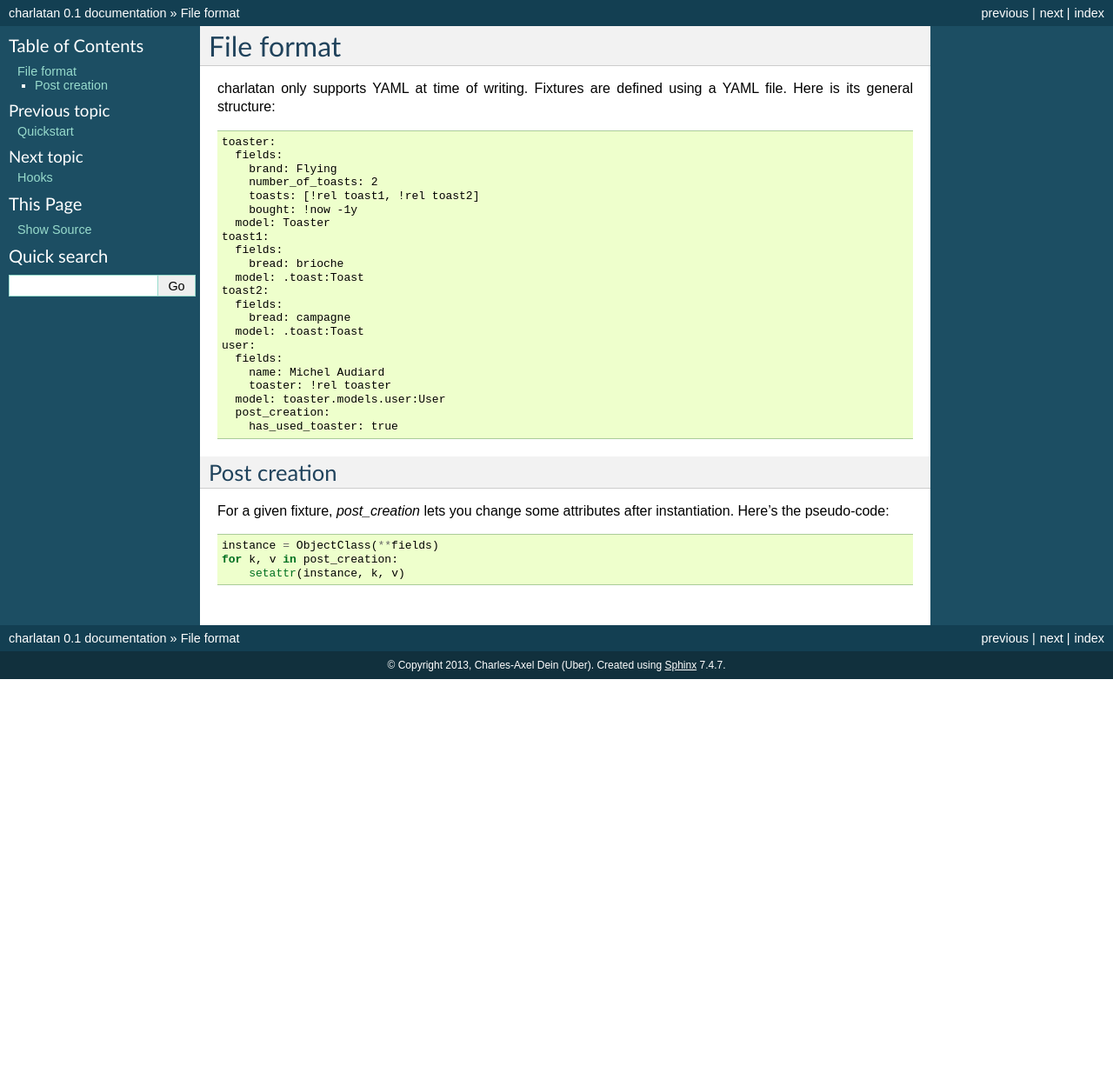
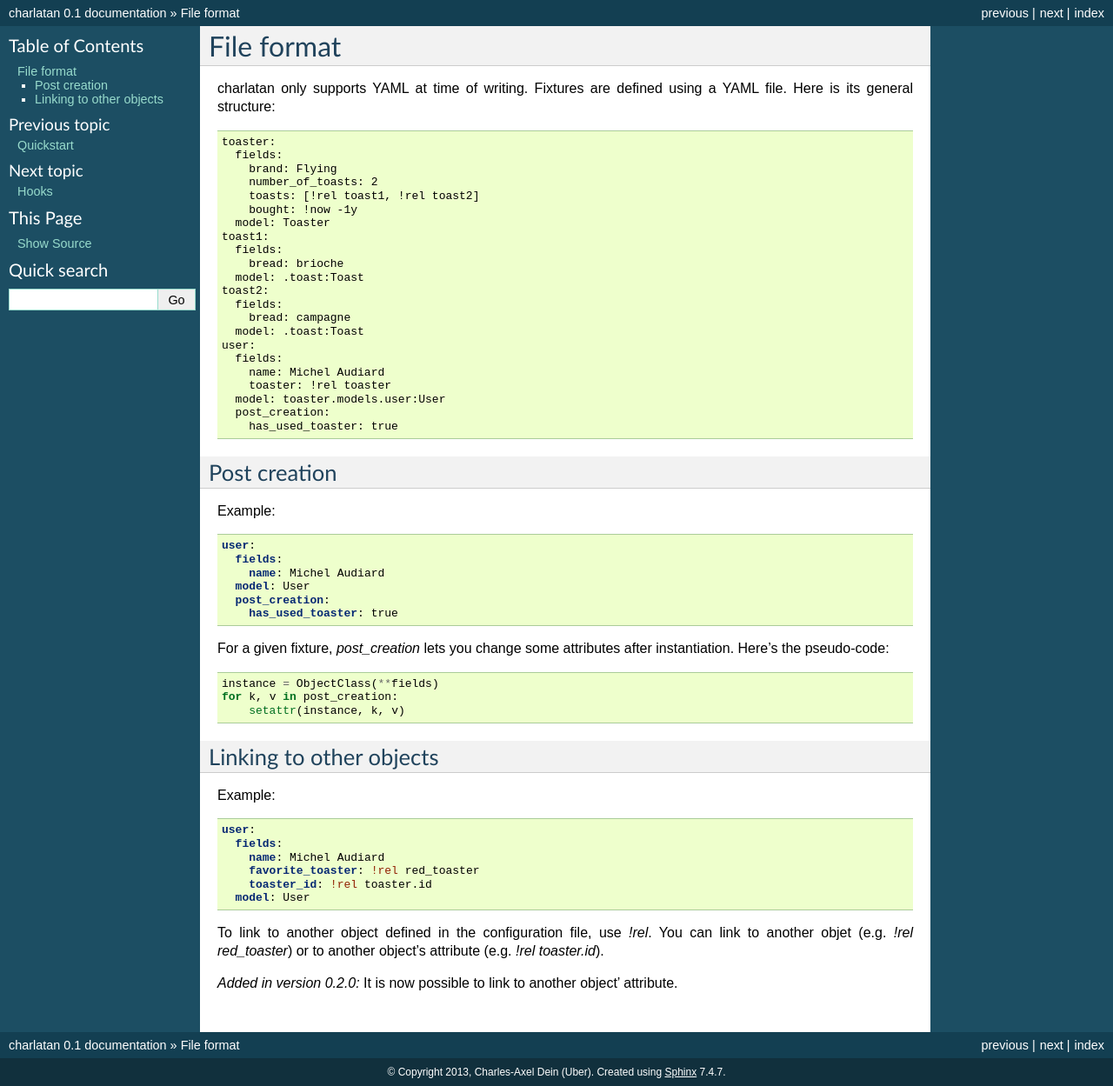
Before and after one commit to uber/charlatan, a Sphinx documentation site: the page built from docs/file-format.rst, in a window 1280 px wide. Shown: the whole page at 87% size. Built offline with Sphinx 7.4.7, drawn with Linux system fonts in a browser that asks for light colours; before the commit the page ends 900 px from its top, so only the background shows below that.

Commit message:
Improve documentation

```diff
--- a/README.rst
+++ b/README.rst
@@ -1,7 +1,7 @@
 Charlatan: Fixtures Made Easy
 =============================
 
-**A Python library to efficiently manage and install database fixtures**
+**Efficiently manage and install data fixtures**
 
 `Charlatan` is a library that you can use in your tests to create database
 fixtures. Its aim is to provide a pragmatic interface that focuses on making it
--- a/docs/file-format.rst
+++ b/docs/file-format.rst
@@ -4,13 +4,24 @@ File format
 charlatan only supports YAML at time of writing.
 Fixtures are defined using a YAML file. Here is its general structure:
 
-
 .. include:: examples/fixtures.yaml
     :code: yaml
 
+.. _post_creation:
 
 Post creation
 -------------
+
+Example:
+
+.. code-block:: yaml
+
+    user:
+      fields:
+        name: Michel Audiard
+      model: User
+      post_creation:
+        has_used_toaster: true
 
 For a given fixture, `post_creation` lets you change some attributes after
 instantiation. Here's the pseudo-code:
@@ -20,3 +31,24 @@ instantiation. Here's the pseudo-code:
     instance = ObjectClass(**fields)
     for k, v in post_creation:
         setattr(instance, k, v)
+
+Linking to other objects
+------------------------
+
+Example:
+
+.. code-block:: yaml
+
+    user:
+      fields:
+        name: Michel Audiard
+        favorite_toaster: !rel red_toaster
+        toaster_id: !rel toaster.id
+      model: User
+
+To link to another object defined in the configuration file, use `!rel`. You
+can link to another objet (e.g. `!rel red_toaster`) or to another object's
+attribute (e.g. `!rel toaster.id`).
+
+.. versionadded:: 0.2.0
+   It is now possible to link to another object' attribute.
--- a/docs/hooks.rst
+++ b/docs/hooks.rst
@@ -1,3 +1,5 @@
+.. _hooks:
+
 Hooks
 =====
 
--- a/docs/index.rst
+++ b/docs/index.rst
@@ -6,7 +6,7 @@
 Welcome to Charlatan's documentation!
 =====================================
 
-**A Python library to efficiently manage and install database fixtures**
+**Efficiently manage and install data fixtures**
 
 Charlatan is a library that you can use in your tests to create database
 fixtures. Its aim is to provide a pragmatic interface that focuses on making it
--- a/setup.py
+++ b/setup.py
@@ -19,7 +19,7 @@ setup(
     url="https://github.com/uber/charlatan",
     packages=["charlatan"],
     keywords=["tests", "fixtures", "database"],
-    description="A Python library to efficiently manage and install database fixtures",
+    description="Efficiently manage and install data fixtures",
     long_description=read_long_description(),
     install_requires=read_requirements(),
     classifiers=[
```
Also changed, not shown: CHANGES.rst (added, +12 -0 lines), docs/quickstart.rst (+10 -7 lines), 1 other file.
